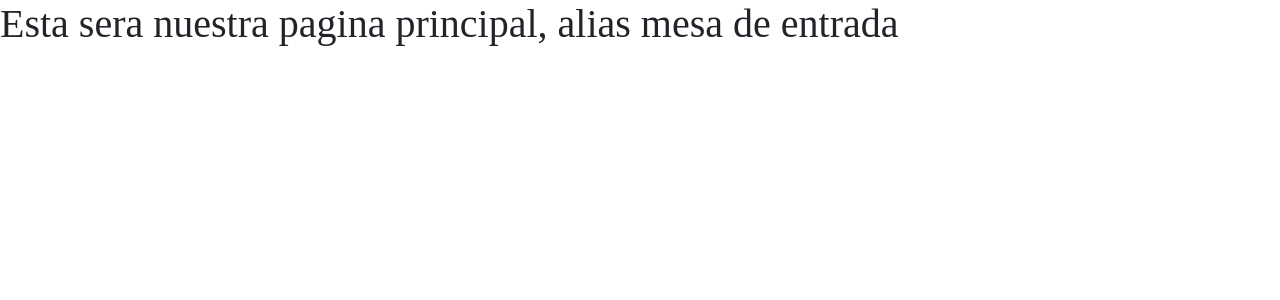
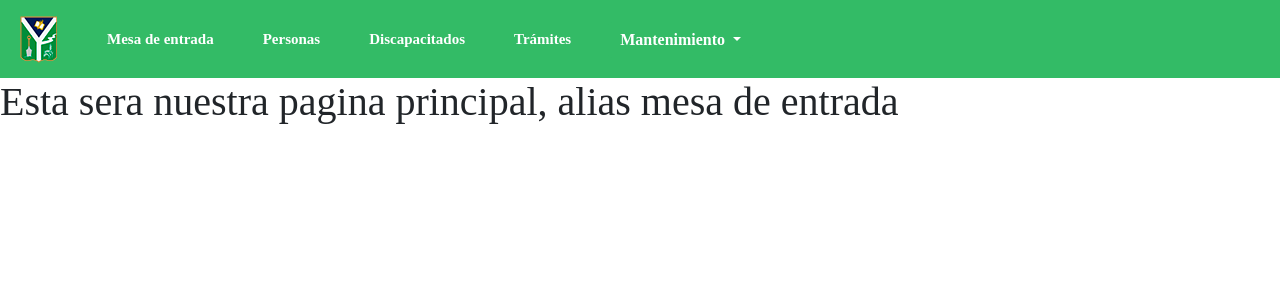
Before and after one commit to telejam/Registro-Unico-de-Discapacidad, a Symfony app: template templates/default/index.html.twig in a window 1280 px wide. Shown: the top 300 px of the page. Run offline with Twig, Linux system fonts and the light colour scheme; the template is opened without the code that fills it, so the values that code supplies are empty; some libraries are stand-ins or nearby versions.

Commit message:
Navbar Inicio

```diff
--- a/public/css/styles.css
+++ b/public/css/styles.css
@@ -30,3 +30,103 @@ select {
     margin-right: 5px;
     margin-bottom: 15px;
 }
+
+/*** INICIO NAVBAR ***/
+
+* {
+    margin: 0;
+    padding: 0;
+}
+
+i {
+    margin-right: 10px;
+}
+
+.navbar-logo {
+    padding: 15px;
+    color: #fff;
+}
+
+.navbar-mainbg {
+    background-color: #33BB66;
+    padding: 0;
+}
+
+#navbarSupportedContent {
+    overflow: hidden;
+    position: relative;
+}
+
+#navbarSupportedContent ul {
+    padding: 0;
+    margin: 0;
+    gap: 25px;
+}
+
+#navbarSupportedContent ul li a i {
+    margin-right: 10px;
+}
+
+#navbarSupportedContent li {
+    list-style-type: none;
+    float: left;
+    border: 1px solid #33BB66;
+}
+
+#navbarSupportedContent ul li a {
+    color: #ffffff;
+    text-decoration: none;
+    font-size: 15px;
+    display: block;
+    /* transition-duration: 0.3s; */
+    position: relative;
+    font-weight: 600;
+    padding: 10px 10px 10px 2px;
+}
+
+#navbarSupportedContent>ul>li.active>a {
+    color: #ffffff;
+    background-color: transparent;
+    /* transition: all 0.3s; */
+}
+
+#navbarSupportedContent a:not(:only-child):after {
+    content: "\f105";
+    position: absolute;
+    right: 20px;
+    top: 10px;
+    font-size: 14px;
+    font-family: "Font Awesome 5 Free";
+    display: inline-block;
+    padding-right: 3px;
+    vertical-align: middle;
+    font-weight: 900;
+    /* transition: 0.3s; */
+}
+
+#navbarSupportedContent ul li a:hover {
+    border: 1px solid #ffffff;
+    background-color: #ffffff;
+    color: #33BB66;
+}
+
+#dropdownMenuButton {
+    background-color: #33BB66;
+    border: none;
+    font-weight: 600;
+    margin-top: 4px;
+}
+
+#dropdownMenuButton:hover {
+    background-color: #ffffff;
+    color: #33BB66;
+    border-radius: 0%;
+}
+
+@media (max-width:991px) {
+    #navbarSupportedContent ul li a {
+        padding: 12px 30px;
+    }
+}
+
+/*** FIN NAVBAR ***/
--- a/templates/base.html.twig
+++ b/templates/base.html.twig
@@ -1,9 +1,13 @@
 <!DOCTYPE html>
 <html>
 	<head>
+		<script src="https://code.jquery.com/jquery-3.2.1.slim.min.js" integrity="sha384-KJ3o2DKtIkvYIK3UENzmM7KCkRr/rE9/Qpg6aAZGJwFDMVNA/GpGFF93hXpG5KkN" crossorigin="anonymous"></script>
+		<script src="https://cdn.jsdelivr.net/npm/popper.js@1.12.9/dist/umd/popper.min.js" integrity="sha384-ApNbgh9B+Y1QKtv3Rn7W3mgPxhU9K/ScQsAP7hUibX39j7fakFPskvXusvfa0b4Q" crossorigin="anonymous"></script>
+		<script src="https://cdn.jsdelivr.net/npm/bootstrap@4.0.0/dist/js/bootstrap.min.js" integrity="sha384-JZR6Spejh4U02d8jOt6vLEHfe/JQGiRRSQQxSfFWpi1MquVdAyjUar5+76PVCmYl" crossorigin="anonymous"></script>
 		<meta charset="UTF-8">
 		<title>
-			{% block title %}Welcome Delfina!{% endblock %}
+			{% block title %}Welcome Delfina!
+			{% endblock %}
 		</title>
 
 		{% block stylesheets %}
@@ -15,57 +19,57 @@
 			<link rel="stylesheet" href="{{ asset('css/formPersona_styles.css') }}">
 		{% endblock %}
 
-		{% block javascripts %}{% endblock %}
+		{% block javascripts %}
+
+			<script></script>
+
+		{% endblock %}
+
 	</head>
 
 	<body>
 		{% block body %}
 
-        {# ACÁ VA LA NAV BAR #}
-
-
-			<nav class="navbar navbar-expand-lg navbar-light bg-light">
-				<div class="container-fluid">
-					<a class="navbar-brand" href="#">Navbar</a>
-					<button class="navbar-toggler" type="button" data-bs-toggle="collapse" data-bs-target="#navbarSupportedContent" aria-controls="navbarSupportedContent" aria-expanded="false" aria-label="Toggle navigation">
-						<span class="navbar-toggler-icon"></span>
+			<nav class="navbar navbar-expand-lg navbar-mainbg">
+				<a class="navbar-brand navbar-logo" href="#"><img src="./assets/img/Isotipo48x48_MunicipalidadChivilcoy.png"></a>
+				<button class="navbar-toggler" type="button" data-toggle="collapse" data-target="#navbarSupportedContent" aria-controls="navbarSupportedContent" aria-expanded="false" aria-label="Toggle navigation">
+					<i class="fa fa-bars text-white"></i>
 				</button>
 				<div class="collapse navbar-collapse" id="navbarSupportedContent">
-						<ul class="navbar-nav me-auto mb-2 mb-lg-0">
+					<ul class="navbar-nav ml-auto">
 						<li class="nav-item">
-								<a class="nav-link active" aria-current="page" href="#">Home</a>
+							<a class="nav-link" href="">
+								<i class="fa fa-tachometer"></i>Mesa de entrada</a>
+						</li>
+						<li class="nav-item active">
+							<a class="nav-link" href="/personas">
+								<i class="fa fa-address-book"></i>Personas</a>
 						</li>
 						<li class="nav-item">
-								<a class="nav-link" href="#">Link</a>
+							<a class="nav-link" href="/padron">
+								<i class="fa fa-clone"></i>Discapacitados</a>
 						</li>
-							<li class="nav-item dropdown">
-								<a class="nav-link dropdown-toggle" href="#" id="navbarDropdown" role="button" data-bs-toggle="dropdown" aria-expanded="false">
-									Dropdown
-								</a>
-								<ul class="dropdown-menu" aria-labelledby="navbarDropdown">
-									<li>
-										<a class="dropdown-item" href="#">Action</a>
+						<li class="nav-item">
+							<a class="nav-link" href="">
+								<i class="fa fa-calendar"></i>Trámites</a>
 						</li>
-									<li>
-										<a class="dropdown-item" href="#">Another action</a>
-									</li>
-									<li><hr class="dropdown-divider"></li>
-									<li>
-										<a class="dropdown-item" href="#">Something else here</a>
+						<li class="nav-item">
+							<div class="dropdown">
+								<button class="btn btn-secondary dropdown-toggle" type="button" id="dropdownMenuButton" data-toggle="dropdown" aria-haspopup="true" aria-expanded="false">
+									Mantenimiento
+								</button>
+								<div class="dropdown-menu" aria-labelledby="dropdownMenuButton">
+									<a class="dropdown-item" href="#">Discapacidades</a>
+									<a class="dropdown-item" href="#">Tipos de discapacidades</a>
+									<a class="dropdown-item" href="#">Obra social</a>
+									<a class="dropdown-item" href="#">Tipo de trámite</a>
+								</div>
+							</div>
 						</li>
 					</ul>
-							</li>
-							<li class="nav-item">
-								<a class="nav-link disabled" href="#" tabindex="-1" aria-disabled="true">Disabled</a>
-							</li>
-						</ul>
-						<form class="d-flex">
-							<input class="form-control me-2" type="search" placeholder="Search" aria-label="Search">
-							<button class="btn btn-outline-success" type="submit">Search</button>
-						</form>
-					</div>
 				</div>
 			</nav>
+
 		{% endblock %}
 	</body>
 
--- a/templates/default/index.html.twig
+++ b/templates/default/index.html.twig
@@ -3,5 +3,9 @@
 {% block title %}Inicio{% endblock %}
 
 {% block body %}
+
+{{parent()}}
+
 <h1>Esta sera nuestra pagina principal, alias mesa de entrada</h1>
+
 {% endblock %}
```
Also changed, not shown: public/assets/img/Isotipo48x48_MunicipalidadChivilcoy.png (added), public/assets/img/Logo_MunicipalidadChivilcoy_Landscape.png (added), public/assets/img/Logo_MunicipalidadChivilcoy_Portrait.png (added). Lines whose indentation alone changed are shown as unchanged.
